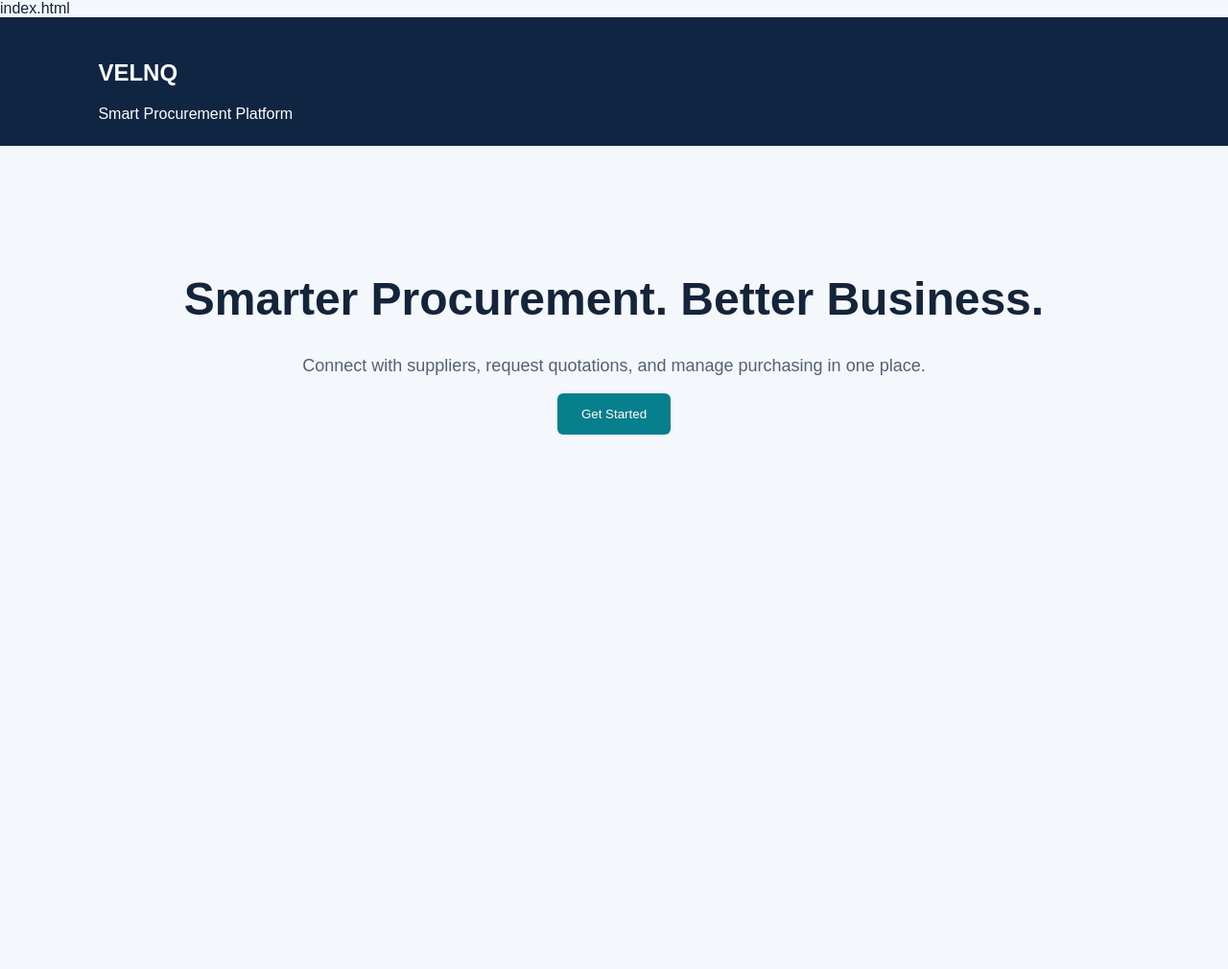
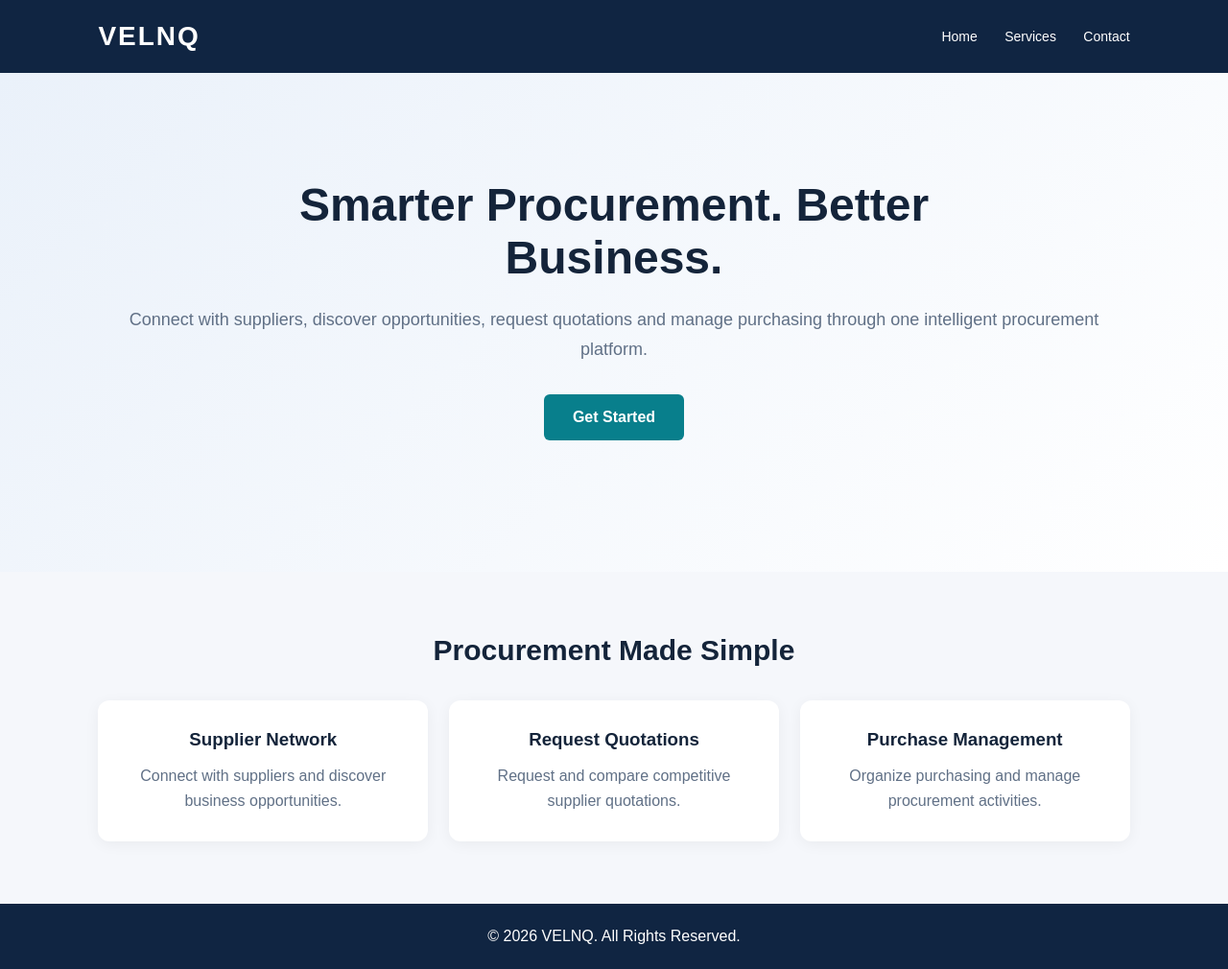
Before and after one commit to velnq/velnq-website, a plain HTML site: page index.html in a window 1280 px wide. Shown: the whole page at 96% size. Before the commit the page ends 800 px from the top, so only its background shows below. Drawn offline with Linux system fonts and the light colour scheme.

Commit message:
Update index.html with new structure and styles

```diff
--- a/index.html
+++ b/index.html
@@ -1,48 +1,57 @@
-index.html
+
 <!DOCTYPE html>
 <html lang="en">
 <head>
   <meta charset="UTF-8">
   <meta name="viewport" content="width=device-width, initial-scale=1.0">
-  <title>Velnq | Smart Procurement</title>
-  <style>
-    body {
-      margin: 0;
-      font-family: Arial, sans-serif;
-      background: #f4f7fb;
-      color: #14243a;
-    }
-    header {
-      background: #102542;
-      color: white;
-      padding: 24px 8%;
-    }
-    main {
-      text-align: center;
-      padding: 100px 20px;
-    }
-    h1 { font-size: 48px; }
-    p { font-size: 18px; color: #526174; }
-    button {
-      background: #087f8c;
-      color: white;
-      border: 0;
-      padding: 14px 25px;
-      border-radius: 6px;
-      cursor: pointer;
-    }
-  </style>
+  <title>VELNQ | Smart Procurement</title>
+  <link rel="stylesheet" href="style.css">
 </head>
 <body>
-  <header>
-    <h2>VELNQ</h2>
-    Smart Procurement Platform
-  </header>
-  <main>
-    <h1>Smarter Procurement. Better Business.</h1>
-    <p>Connect with suppliers, request quotations,
-    and manage purchasing in one place.</p>
-    <button>Get Started</button>
-  </main>
+
+<header>
+  <div class="logo">VELNQ</div>
+  <nav>
+    <a href="#home">Home</a>
+    <a href="#services">Services</a>
+    <a href="#contact">Contact</a>
+  </nav>
+</header>
+
+<section class="hero" id="home">
+  <h1>Smarter Procurement. Better Business.</h1>
+  <p>
+    Connect with suppliers, discover opportunities,
+    request quotations and manage purchasing
+    through one intelligent procurement platform.
+  </p>
+  <a href="#services" class="btn">Get Started</a>
+</section>
+
+<section class="features" id="services">
+  <h2>Procurement Made Simple</h2>
+
+  <div class="feature-grid">
+    <div class="feature">
+      <h3>Supplier Network</h3>
+      <p>Connect with suppliers and discover business opportunities.</p>
+    </div>
+
+    <div class="feature">
+      <h3>Request Quotations</h3>
+      <p>Request and compare competitive supplier quotations.</p>
+    </div>
+
+    <div class="feature">
+      <h3>Purchase Management</h3>
+      <p>Organize purchasing and manage procurement activities.</p>
+    </div>
+  </div>
+</section>
+
+<footer id="contact">
+  © 2026 VELNQ. All Rights Reserved.
+</footer>
+
 </body>
 </html>
```
